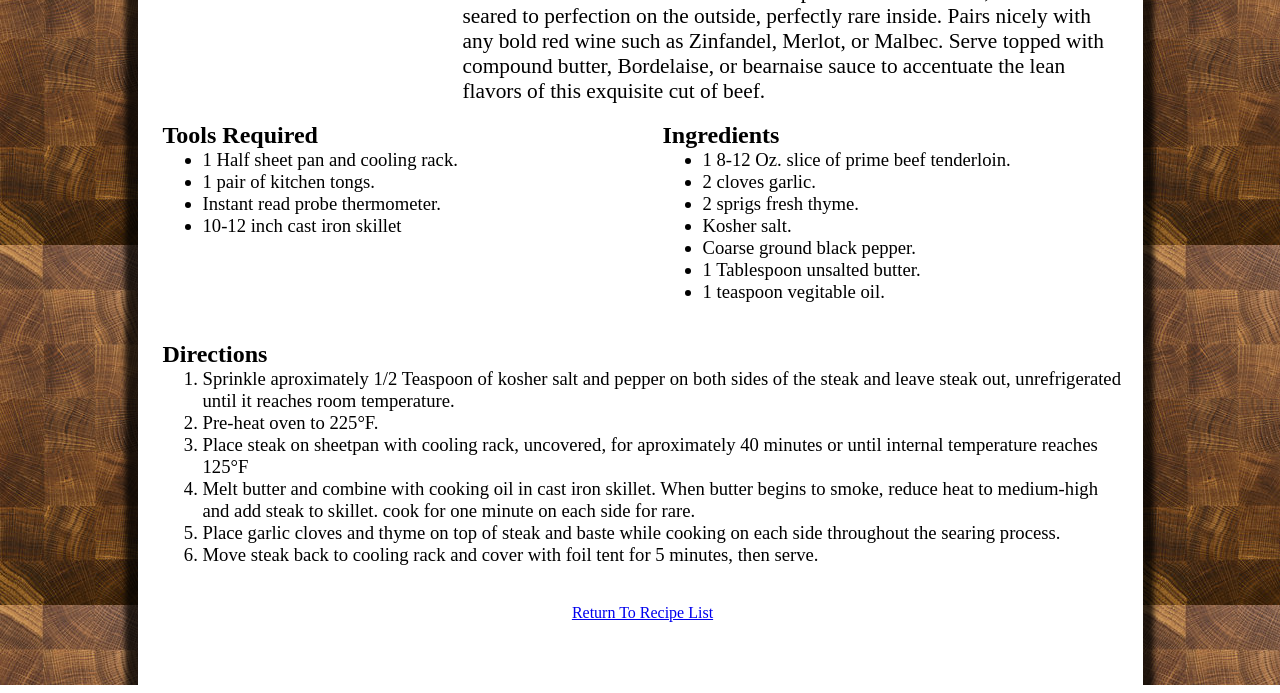
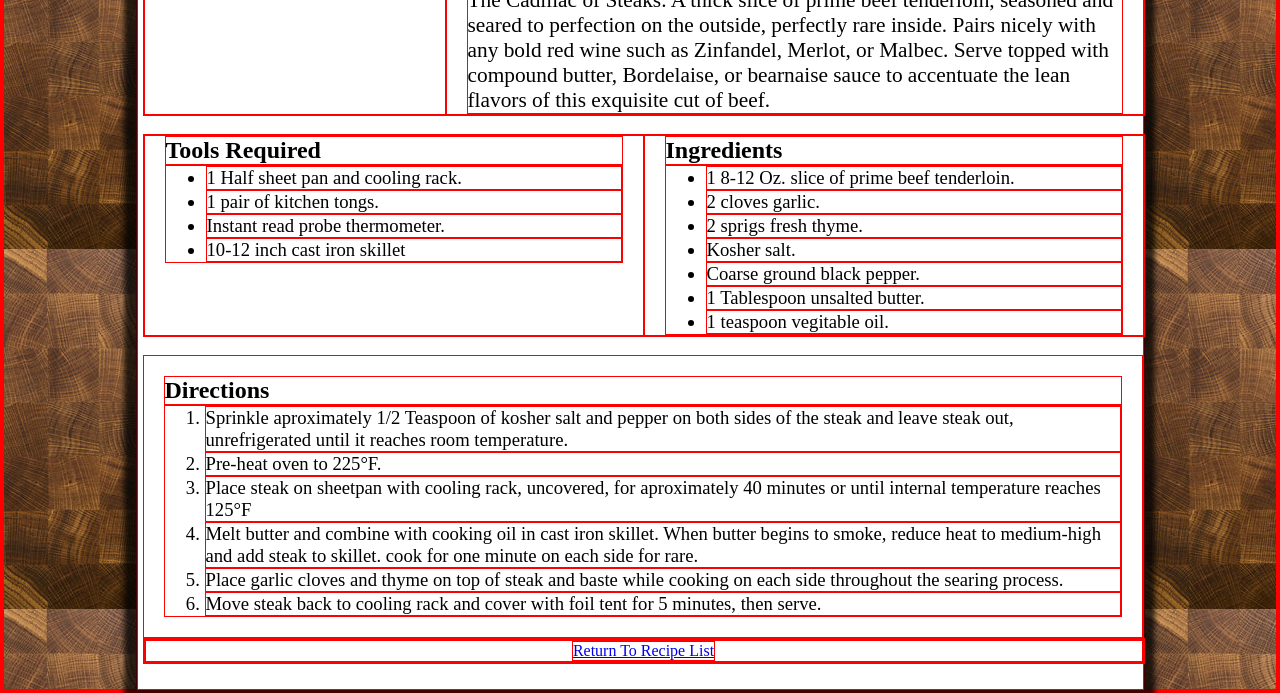
Before and after one commit to clively79/Odin-Recipes, a plain HTML site: page recipes/filet_mignon.html in a window 1280 px wide. Shown: the part 115-808 px from the top of the page. Drawn offline with Linux system fonts and the light colour scheme.

Commit message:
added footer to styles.css

```diff
--- a/recipes/filet_mignon.html
+++ b/recipes/filet_mignon.html
@@ -11,11 +11,10 @@
     .recipe-title {
         font-family: Aclonica-Regular;
         font-size: 62pt;
-        /* font-weight: 900; */
+        font-weight: bold;
         background: url(../images/beef-texture.jpg) no-repeat center center;
         -webkit-text-fill-color: transparent;
         -webkit-background-clip: text;
-
     }
 </style>
 
@@ -76,8 +75,9 @@
                     <li>Move steak back to cooling rack and cover with foil tent for 5 minutes, then serve. </li>
                 </ol>
             </div>
-            <br>
-            <center><a href="../index.html">Return To Recipe List</a></center>
+            <div class="flex-container">
+                <div class="footer"><a href="../index.html">Return To Recipe List</a></div>
+            </div>
 
         </div>
         <div class="margin"></div>
--- a/recipes/styles.css
+++ b/recipes/styles.css
@@ -4,7 +4,7 @@
 }
 
 * {
-    border: 0px solid red;
+    border: 1px solid red;
     margin: 0px;
 }
 
@@ -30,7 +30,7 @@
     box-shadow: -1px 0px 5px 12px rgba(0,0,0,0.75);
     background-color: white;
     padding-left: 5px;
-    flex-shrink: 0;
+    flex: 0 1 100em;
     height: 100vh;
     z-index: 2;
 }
@@ -76,6 +76,16 @@
     height: auto;
  }
 
+.footer {
+    display: flex;
+    flex-flow: column;
+    flex: 1 1 auto;
+    height: vmax;
+    border: 2px solid red;
+    justify-content: flex-end;
+    align-items: center;
+ }
+
 p {
     font-size: 16pt;
 }
```
